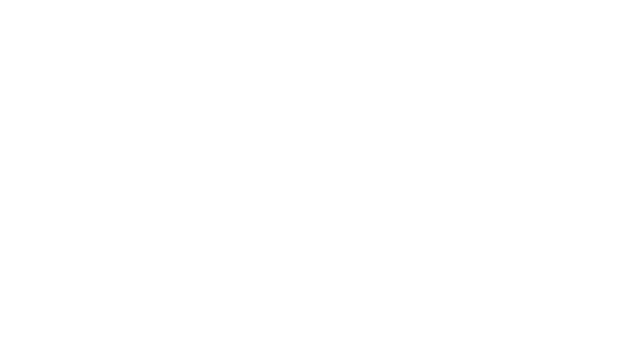
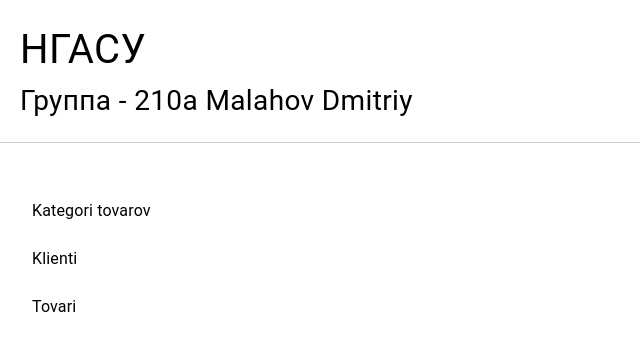
Before and after one commit to vir2oz4y/reactApp210a, a React (Create React App) app: page /#/MalahovDmitriy in a window 1280 px wide. Before the commit this address had no page. Shown: the top 350 px of the page, without its empty margins (0-640 px from the left). Built offline with nearby package versions, Linux system fonts and the light colour scheme.

Commit message:
Создание своей страницы

```diff
--- a/src/Pages/Route/RouteComponent.tsx
+++ b/src/Pages/Route/RouteComponent.tsx
@@ -21,7 +21,11 @@
 
 import SesNV from "../StudentPage/SesNV/SesNV";
 import {default as Ses1} from "../StudentPage/SesNV/Test1/test1page";
-import {default as Ses2} from "../StudentPage/SesNV/Test2/test2page";
+import { default as Ses2 } from "../StudentPage/SesNV/Test2/test2page";
+
+import MalahovDmitriy from "../StudentPage/MalahovDmitriy/MalahovDmitriy";
+import { default as Mal1 } from "../StudentPage/MalahovDmitriy/Test1/test1page";
+import { default as Mal2 } from "../StudentPage/MalahovDmitriy/Test2/test2page";
 
 import BushmanovMakPage from "../StudentPage/BushmanovMak/BushmanovMakPage";
 import {default as BushmanovTest1Page} from "../StudentPage/BushmanovMak/SiteMenu/Test1/Test1";
@@ -109,6 +113,10 @@
                         <Route path={'test1'} element={<Ses1/>} />
                         <Route path={'test2'} element={<Ses2/>} />
                     </Route>
+                    <Route path={'MalahovDmitriy'} element={<MalahovDmitriy />} >
+                        <Route path={'test1'} element={<Mal1 />} />
+                        <Route path={'test2'} element={<Mal2 />} />
+                    </Route>
 
                     <Route path={'blink'} element={<TatarnikovEgorPage/>}>
                         <Route path={'test1'} element={<MemePage1/>}/>
--- /dev/null
+++ b/src/Pages/StudentPage/MalahovDmitriy/MalahovDmitriy.tsx
@@ -0,0 +1,27 @@
+import React from 'react';
+import Header from "../../../Components/Header/Header";
+import ContentBlock from "../../../Components/ContentBlock/ContentBlock";
+import Menu2 from "./Menu/Menu";
+import { Outlet } from "react-router-dom";
+import Menu from '../MalahovDmitriy/Menu/Menu';
+
+const MalahovDmitriy = () => {
+    return (
+        <div>
+            <Header studentFio={'Malahov Dmitriy'} />
+            <ContentBlock>
+                <div style={{display:'flex',gap:'1em'}}>
+                    <div style={{width:'200px'}}>
+                        <Menu />
+                    </div>
+
+                    <div style={{padding:'1em'}}>
+                        <Outlet />
+                    </div>
+                </div>
+            </ContentBlock>
+        </div>
+    );
+};
+
+export default MalahovDmitriy;
--- /dev/null
+++ b/src/Pages/StudentPage/MalahovDmitriy/Menu/Menu.tsx
@@ -0,0 +1,43 @@
+import React from 'react';
+import TextField from '@mui/material/TextField';
+import Button from '@mui/material/Button';
+import List from '@mui/material/List';
+import ListItem from '@mui/material/ListItem';
+import ListItemButton from '@mui/material/ListItemButton';
+import ListItemText from '@mui/material/ListItemText';
+import { useNavigate } from "react-router-dom";
+
+
+const Menu2 = () => {
+    const navigate = useNavigate();
+
+    return (
+        <List>
+            <ListItem disablePadding>
+                <ListItemButton
+                    onClick={() => navigate('Test1')}
+                >
+                    <ListItemText primary="Kategori tovarov" />
+                </ListItemButton>
+            </ListItem>
+
+            <ListItem disablePadding>
+                <ListItemButton
+                    onClick={() => navigate('Test2')}
+                >
+                    <ListItemText primary="Klienti" />
+                </ListItemButton>
+            </ListItem>
+            <ListItem disablePadding>
+                <ListItemButton
+                    onClick={() => navigate('Test2')}
+                >
+                    <ListItemText primary="Tovari" />
+                </ListItemButton>
+            </ListItem>
+
+        </List>
+    );
+};
+
+export default Menu2;
--- /dev/null
+++ b/src/Pages/StudentPage/MalahovDmitriy/Test1/test1page.tsx
@@ -0,0 +1,11 @@
+import React from 'react';
+
+const Test1Page = () => {
+    return (
+        <div>
+            test123
+        </div>
+    );
+};
+
+export default Test1Page;
--- /dev/null
+++ b/src/Pages/StudentPage/MalahovDmitriy/Test2/test2page.tsx
@@ -0,0 +1,11 @@
+import React from 'react';
+
+const Test2Page = () => {
+    return (
+        <div>
+            test232
+        </div>
+    );
+};
+
+export default Test2Page;
--- a/src/Pages/StudentsPage.tsx
+++ b/src/Pages/StudentsPage.tsx
@@ -80,6 +80,13 @@
                     navigateTo={'/aleshin'}
                 />
 
+                <StudentElement
+                    fio={'Малахов Дмитрий Юрьевич'}
+                    description={'праельный выбор'}
+                    imageSrc={'https://kartinkin.net/uploads/posts/2022-12/1670281243_63-kartinkin-net-p-pikselnie-kartinki-genshin-krasivo-64.png'}
+                    navigateTo={'/MalahovDmitriy'}
+                />
+
             </Stack>
         </div>
 
```
Also changed, not shown: src/Pages/StudentPage/MalahovDmitriy/Kategorii/Kategorii.tsx (added).
